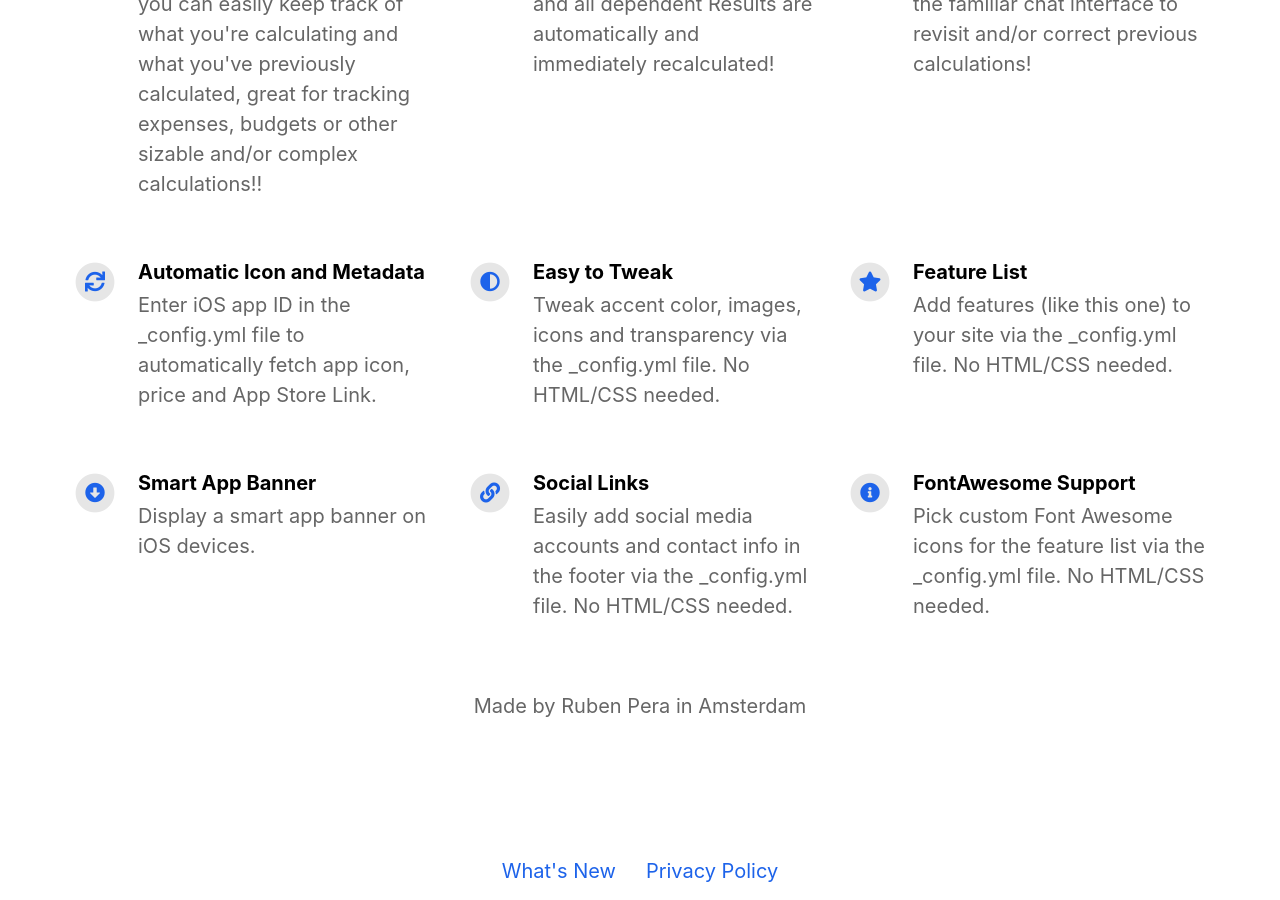
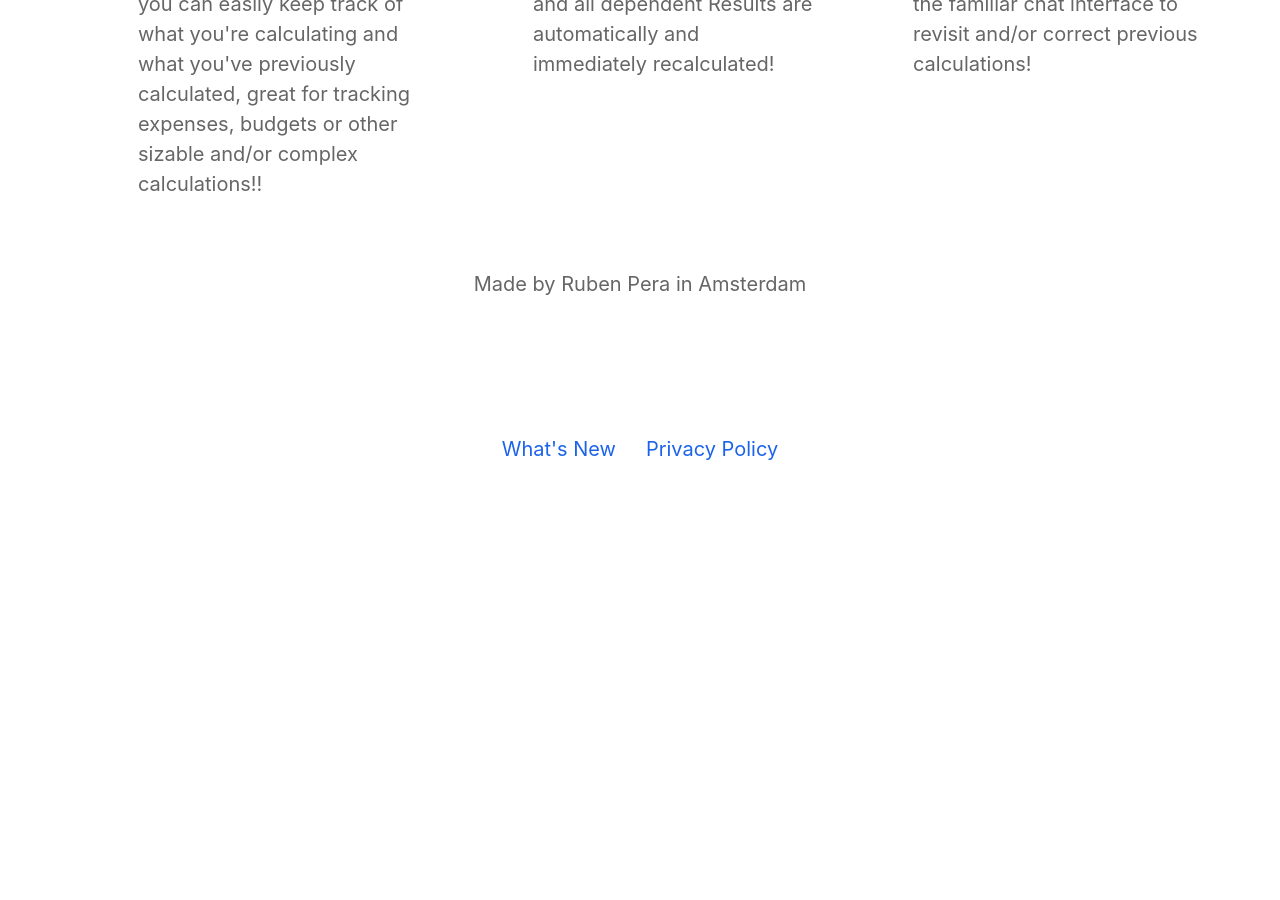
Before and after one commit to calculator-chat/calculator-chat.github.io, a Jekyll site: the page built from index.html, in a window 1280 px wide and 900 px high, scrolled down 1153 px. Built offline with Jekyll 4.4.1, drawn with Linux system fonts in a browser that asks for light colours; nearby versions of some CDN libraries; comment, search, counter and statistics services are not loaded; after the commit the page ends 1682 px from its top, so only the background shows below that.

Commit message:
Update _config.yml

```diff
--- a/_config.yml
+++ b/_config.yml
@@ -46,35 +46,6 @@ features                                  :
   - title                                 : Familiar Chat Interface
     description                           : Easily scroll up and down in the familiar chat interface to revisit and/or correct previous calculations!
     fontawesome_icon_name                 : play-circle
-
-  - title                                 : Automatic Icon and Metadata
-    description                           : Enter iOS app ID in the _config.yml file to automatically fetch app icon, price and App Store Link.
-    fontawesome_icon_name                 : sync
-
-  - title                                 : Easy to Tweak
-    description                           : Tweak accent color, images, icons and transparency via the _config.yml file. No HTML/CSS needed.
-    fontawesome_icon_name                 : adjust
-
-  - title                                 : Feature List
-    description                           : Add features (like this one) to your site via the _config.yml file. No HTML/CSS needed.
-    fontawesome_icon_name                 : star
-
-  - title                                 : Smart App Banner
-    description                           : Display a smart app banner on iOS devices.
-    fontawesome_icon_name                 : arrow-alt-circle-down
-
-  - title                                 : Social Links
-    description                           : Easily add social media accounts and contact info in the footer via the _config.yml file. No HTML/CSS needed.
-    fontawesome_icon_name                 : link
-
-  - title                                 : FontAwesome Support
-    description                           : Pick custom Font Awesome icons for the feature list via the _config.yml file. No HTML/CSS needed.
-    fontawesome_icon_name                 : info-circle
-
-  - title                                 : # New Feature Title
-    description                           : # New Feature Description
-    fontawesome_icon_name                 : # Enter Font Awesome icon name (e.g. star). Find icons on fontawesome.com/icons.
-
 
 
 # Theme Settings
```
